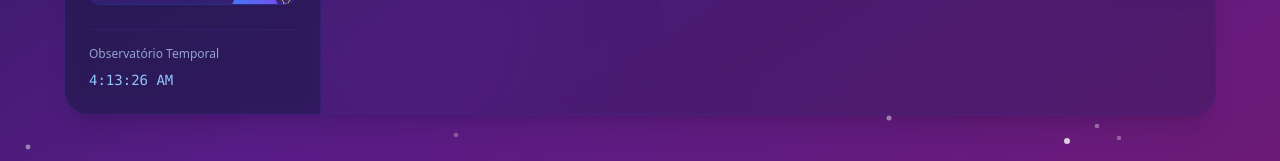
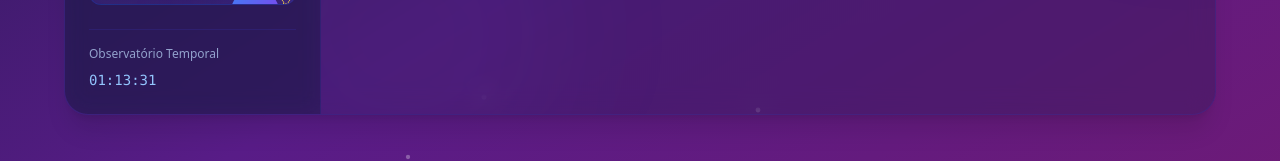
Before and after one commit to nicholetzs/node-server-client, a React (Create React App) app: page / in a window 1280 px wide. Shown: the part 500-661 px from the top of the page. Built offline with nearby package versions, Linux system fonts and the light colour scheme.

Commit message:
tirando botão da api e design

```diff
--- a/src/components/WeatherDashboards.tsx
+++ b/src/components/WeatherDashboards.tsx
@@ -1,4 +1,4 @@
-import { useState } from "react";
+import { useEffect, useState } from "react";
 import { Home, Map, Lock, Star, CloudRainIcon } from "lucide-react";
 import AtualizarPrevisoes from "./AtualizarPrevisoes";
 import { motion } from "framer-motion";
@@ -21,6 +21,8 @@ export default function WeatherDashboard() {
   const [activeTab, setActiveTab] = useState("daily");
   const [previsoes, setPrevisoes] = useState<Previsao[]>([]);
   const [loading, setLoading] = useState(false);
+
+  const [horaAtual, setHoraAtual] = useState(new Date());
 
   /* const atualizarPrevisoes = async () => {
     try {
@@ -111,6 +113,14 @@ export default function WeatherDashboard() {
       dataP.getFullYear() === hoje.getFullYear()
     );
   });
+
+  useEffect(() => {
+    const interval = setInterval(() => {
+      setHoraAtual(new Date());
+    }, 1000); // atualiza a cada 1 segundo
+
+    return () => clearInterval(interval); // limpa ao desmontar
+  }, []);
 
   return (
     <div className="min-h-screen w-full bg-gradient-to-br from-indigo-950 via-purple-900 to-fuchsia-900 p-4 md:p-8 flex items-center justify-center">
@@ -213,7 +223,12 @@ export default function WeatherDashboard() {
               Observatório Temporal
             </div>
             <div className="font-mono text-sm text-blue-300">
-              {new Date().toLocaleTimeString()}
+              {horaAtual.toLocaleString("pt-BR", {
+                timeZone: "America/Sao_Paulo",
+                hour: "2-digit",
+                minute: "2-digit",
+                second: "2-digit",
+              })}
             </div>
           </div>
         </div>
```
